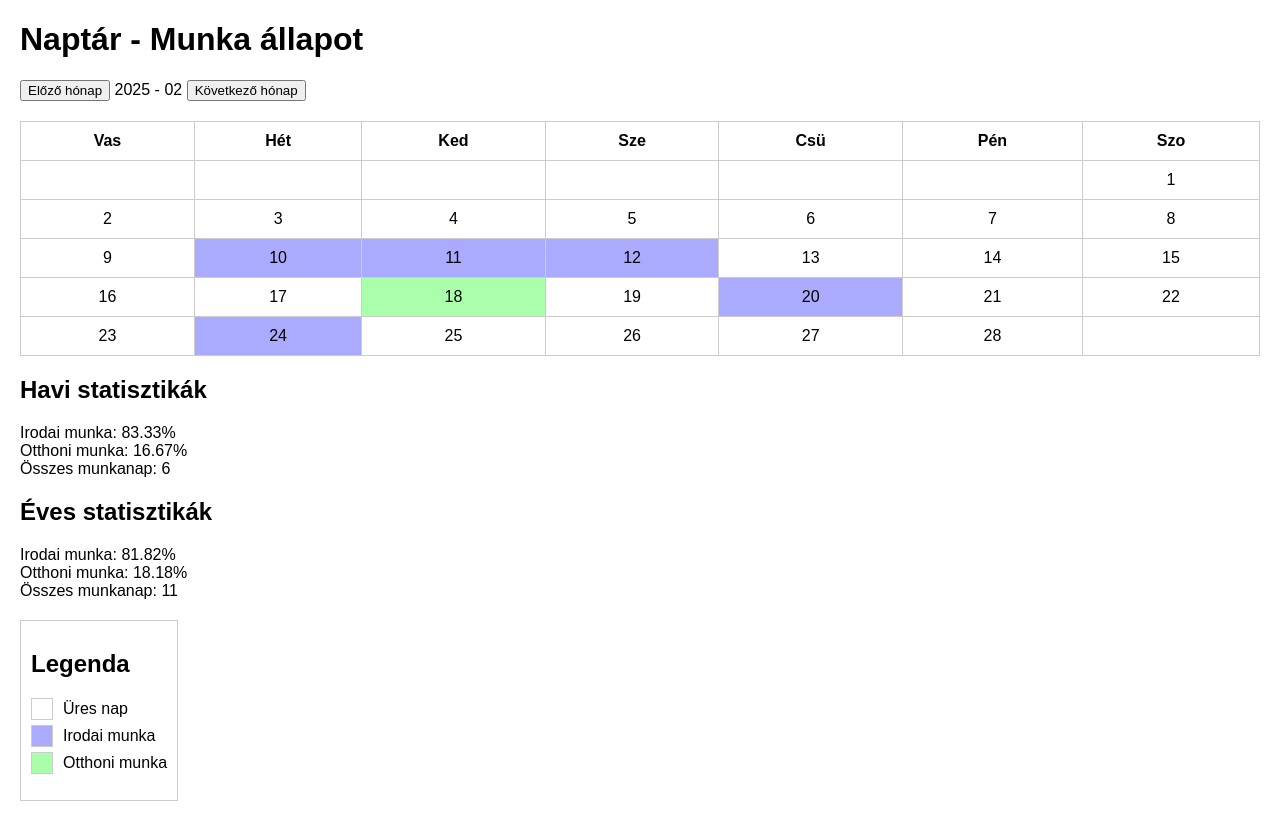
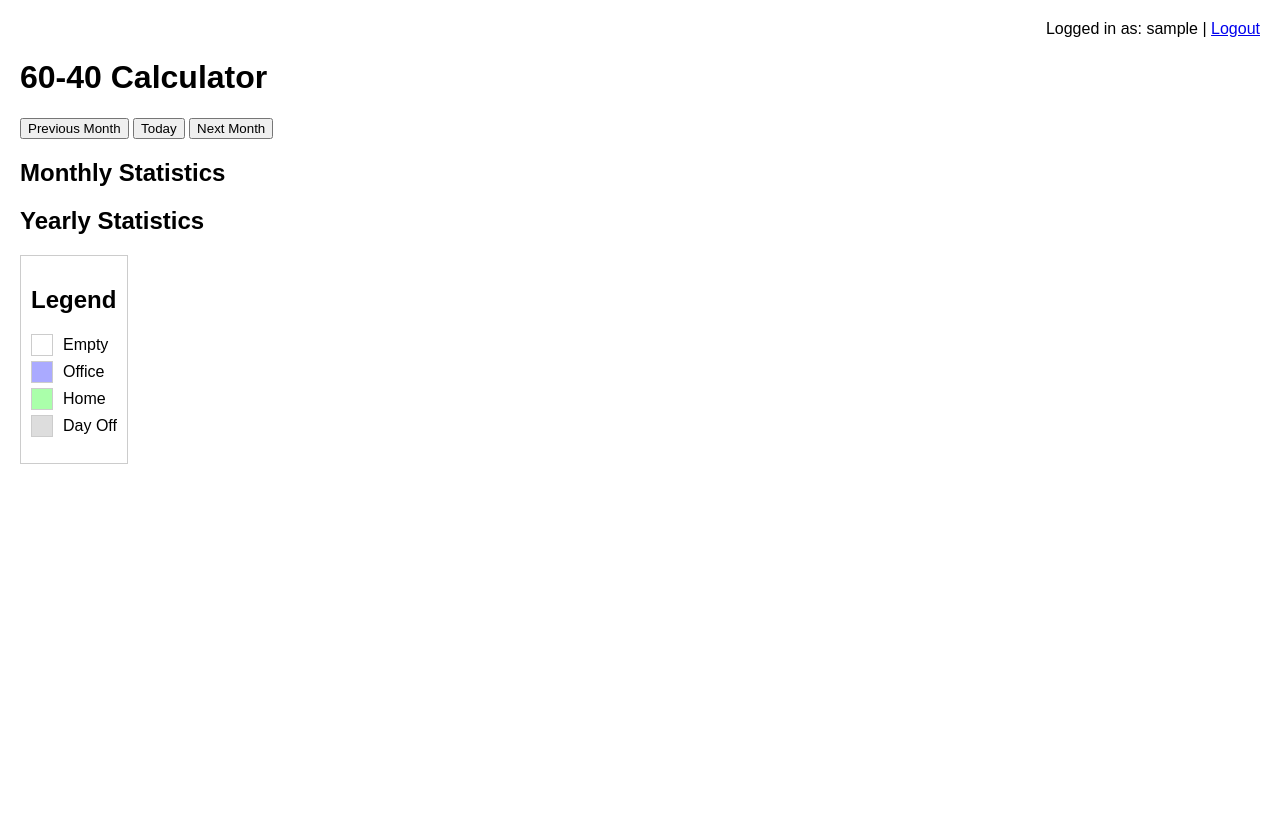
Before and after one commit to cinerin-team/availability-calendar, a Flask app: template templates/index.html in a window 1280 px wide. After the commit the page ends 464 px from the top, so only its background shows below. Run offline with Flask 2, Linux system fonts and the light colour scheme; the template is opened without the code that fills it: most values are stand-ins (such as "Sample title", 1, 10 or a date in 2020); one stand-in notice (Sample message) is shown.

Commit message:
engol, oof, today, 60 40 calc, admin

```diff
--- a/app.py
+++ b/app.py
@@ -1,38 +1,119 @@
 import os
 import json
-from flask import Flask, request, jsonify, render_template
+from flask import Flask, request, jsonify, render_template, redirect, url_for, session, flash
 from datetime import datetime, date
 import calendar
+from functools import wraps
 
 app = Flask(__name__)
+app.secret_key = "this-is-a-secret-key"  # For production, use a stronger random key
 
-DATA_FILE = "data/day_states.json"
+# Data file paths
+USERS_FILE = "data/users.json"
+DAY_STATES_FILE = "data/day_states.json"
 
-# Adatok betöltése fájlból, ha létezik, egyébként üres dictionary
-if os.path.exists(DATA_FILE):
-    with open(DATA_FILE, "r") as f:
+# Ensure the data folder exists
+if not os.path.exists("data"):
+    os.makedirs("data")
+
+# Load users
+if os.path.exists(USERS_FILE):
+    with open(USERS_FILE, "r") as f:
         try:
-            day_states = json.load(f)
+            users = json.load(f)
         except json.JSONDecodeError:
-            day_states = {}
+            users = {}
 else:
-    day_states = {}
+    users = {}
 
-def save_data():
-    """Az aktuális day_states dictionary mentése a DATA_FILE-ba."""
-    with open(DATA_FILE, "w") as f:
-        json.dump(day_states, f)
+# If no admin user exists, create one
+if "admin" not in users:
+    users["admin"] = "admin123"
+    with open(USERS_FILE, "w") as f:
+        json.dump(users, f)
+
+def save_users():
+    with open(USERS_FILE, "w") as f:
+        json.dump(users, f)
+
+# Load calendar data (stored per user)
+if os.path.exists(DAY_STATES_FILE):
+    with open(DAY_STATES_FILE, "r") as f:
+        try:
+            day_states_all = json.load(f)
+        except json.JSONDecodeError:
+            day_states_all = {}
+else:
+    day_states_all = {}
+
+def save_day_states():
+    with open(DAY_STATES_FILE, "w") as f:
+        json.dump(day_states_all, f)
+
+def get_user_day_states(username):
+    """If the user has no calendar data yet, initialize an empty dictionary."""
+    if username not in day_states_all:
+        day_states_all[username] = {}
+    return day_states_all[username]
+
+# Login required decorator
+def login_required(f):
+    from functools import wraps
+    @wraps(f)
+    def decorated_function(*args, **kwargs):
+        if "username" not in session:
+            return redirect(url_for("login"))
+        return f(*args, **kwargs)
+    return decorated_function
 
 @app.route("/")
+@login_required
 def index():
-    return render_template("index.html")
+    # Main page shows the logged-in user's calendar
+    return render_template("index.html", username=session["username"])
+
+@app.route("/register", methods=["GET", "POST"])
+def register():
+    if request.method == "POST":
+        username = request.form.get("username")
+        password = request.form.get("password")
+        if not username or not password:
+            flash("Please provide both username and password.")
+            return redirect(url_for("register"))
+        if username in users:
+            flash("Username already taken.")
+            return redirect(url_for("register"))
+        users[username] = password
+        save_users()
+        flash("Registration successful! You can now log in.")
+        return redirect(url_for("login"))
+    return render_template("register.html")
+
+@app.route("/login", methods=["GET", "POST"])
+def login():
+    if request.method == "POST":
+        username = request.form.get("username")
+        password = request.form.get("password")
+        if username in users and users[username] == password:
+            session["username"] = username
+            flash("Logged in successfully!")
+            return redirect(url_for("index"))
+        else:
+            flash("Incorrect username or password.")
+            return redirect(url_for("login"))
+    return render_template("login.html")
+
+@app.route("/logout")
+def logout():
+    session.pop("username", None)
+    flash("You have been logged out.")
+    return redirect(url_for("login"))
 
 @app.route("/api/days", methods=["GET"])
+@login_required
 def get_days():
-    """
-    Lekérdezi az adott év és hónap napjainak állapotát.
-    Ha nincsenek paraméterek, az aktuális év/hónap adatai jelennek meg.
-    """
+    username = session["username"]
+    day_states = get_user_day_states(username)
     year = request.args.get("year")
     month = request.args.get("month")
     if not year or not month:
@@ -51,28 +132,22 @@ def get_days():
     return jsonify({"year": year, "month": month, "days": days})
 
 @app.route("/api/day", methods=["POST"])
+@login_required
 def update_day():
-    """
-    Frissíti egy adott nap állapotát.
-    Várt JSON példa: { "date": "2025-02-07", "state": "office" }
-    """
+    username = session["username"]
+    day_states = get_user_day_states(username)
     data = request.get_json()
     if not data or "date" not in data or "state" not in data:
         return jsonify({"error": "Invalid data"}), 400
     day = data["date"]
     state = data["state"]
-    if state not in ["empty", "office", "home"]:
+    if state not in ["empty", "office", "home", "day_off"]:
         return jsonify({"error": "Invalid state"}), 400
     day_states[day] = state
-    save_data()  # Mentés fájlba
+    save_day_states()  # Save changes to file
     return jsonify({"success": True, "date": day, "state": state})
 
-def calculate_stats(year, month=None):
-    """
-    Számolja ki az irodai és otthoni munkanapok százalékos arányát.
-    Ha month értéke adott, az adott hónapra számol; különben az egész évre.
-    A százalék a munkanapok (irodai + otthoni) arányában értendő.
-    """
+def calculate_stats(day_states, year, month=None):
     office_count = 0
     home_count = 0
     total_work = 0
@@ -85,6 +160,7 @@ def calculate_stats(year, month=None):
             continue
         if month is not None and d.month != month:
             continue
+        # Only count office and home as work days (day_off is not counted)
         if state == "office":
             office_count += 1
             total_work += 1
@@ -100,11 +176,10 @@ def calculate_stats(year, month=None):
     return {"office": office_percent, "home": home_percent, "total_work_days": total_work}
 
 @app.route("/api/stats", methods=["GET"])
+@login_required
 def stats():
-    """
-    API végpont statisztikához.
-    Paraméterek: year (kötelező) és opcionálisan month.
-    """
+    username = session["username"]
+    day_states = get_user_day_states(username)
     year = request.args.get("year")
     if not year:
         now = datetime.now()
@@ -114,11 +189,11 @@ def stats():
     month = request.args.get("month")
     if month:
         month = int(month)
-        result = calculate_stats(year, month)
+        result = calculate_stats(day_states, year, month)
         result["year"] = year
         result["month"] = month
     else:
-        result = calculate_stats(year)
+        result = calculate_stats(day_states, year)
         result["year"] = year
     return jsonify(result)
 
--- a/static/calendar.js
+++ b/static/calendar.js
@@ -5,11 +5,12 @@ document.addEventListener("DOMContentLoaded", function() {
     const currentMonthYearSpan = document.getElementById("current-month-year");
     const prevMonthBtn = document.getElementById("prev-month");
     const nextMonthBtn = document.getElementById("next-month");
+    const todayBtn = document.getElementById("today");
     const monthlyStatsDiv = document.getElementById("monthly-stats");
     const yearlyStatsDiv = document.getElementById("yearly-stats");
 
     function loadCalendar(year, month) {
-        // month: 1-től 12-ig
+        // month: 1-12
         fetch(`/api/days?year=${year}&month=${month}`)
             .then(response => response.json())
             .then(data => {
@@ -19,15 +20,12 @@ document.addEventListener("DOMContentLoaded", function() {
     }
 
     function renderCalendar(year, month, daysData) {
-        // Töröljük az előző naptár tartalmát
         calendarDiv.innerHTML = "";
-
         currentMonthYearSpan.textContent = `${year} - ${month < 10 ? '0' + month : month}`;
 
-        // Táblázat létrehozása
         const table = document.createElement("table");
         const headerRow = document.createElement("tr");
-        const weekdays = ["Vas", "Hét", "Ked", "Sze", "Csü", "Pén", "Szo"];
+        const weekdays = ["Sun", "Mon", "Tue", "Wed", "Thu", "Fri", "Sat"];
         weekdays.forEach(day => {
             const th = document.createElement("th");
             th.textContent = day;
@@ -35,12 +33,10 @@ document.addEventListener("DOMContentLoaded", function() {
         });
         table.appendChild(headerRow);
 
-        // Az adott hónap első napjának napja (0 = vasárnap, 6 = szombat)
         const firstDay = new Date(year, month - 1, 1);
         let startDay = firstDay.getDay();
 
         let row = document.createElement("tr");
-        // Üres cellák a hónap kezdete előtt
         for (let i = 0; i < startDay; i++) {
             let cell = document.createElement("td");
             cell.textContent = "";
@@ -51,22 +47,22 @@ document.addEventListener("DOMContentLoaded", function() {
         for (let day = 1; day <= numDays; day++) {
             let cell = document.createElement("td");
             cell.textContent = day;
-            // Az adott nap állapota
             let state = daysData[day] || "empty";
             cell.classList.add(state);
             cell.dataset.day = day;
 
             cell.addEventListener("click", function() {
-                // Állapot ciklus: empty -> office -> home -> empty
+                // Cycle statuses: empty -> office -> home -> day_off -> empty
                 let newState;
                 if (state === "empty") {
                     newState = "office";
                 } else if (state === "office") {
                     newState = "home";
+                } else if (state === "home") {
+                    newState = "day_off";
                 } else {
                     newState = "empty";
                 }
-                // Dátum formázása: YYYY-MM-DD
                 let dateStr = `${year}-${month < 10 ? '0' + month : month}-${day < 10 ? '0' + day : day}`;
                 fetch("/api/day", {
                     method: "POST",
@@ -79,24 +75,22 @@ document.addEventListener("DOMContentLoaded", function() {
                 .then(data => {
                     if (data.success) {
                         state = newState;
-                        cell.classList.remove("empty", "office", "home");
+                        cell.classList.remove("empty", "office", "home", "day_off");
                         cell.classList.add(newState);
                         updateStats(year, month);
                     } else {
-                        alert("Hiba történt az állapot frissítésekor.");
+                        alert("Error updating status.");
                     }
                 });
             });
 
             row.appendChild(cell);
 
-            // Ha a sorban 7 cella van, hozzuk létre a következő sort
             if (row.children.length === 7) {
                 table.appendChild(row);
                 row = document.createElement("tr");
             }
         }
-        // Utolsó sor feltöltése, ha szükséges
         if (row.children.length > 0) {
             while (row.children.length < 7) {
                 let cell = document.createElement("td");
@@ -110,24 +104,22 @@ document.addEventListener("DOMContentLoaded", function() {
     }
 
     function updateStats(year, month) {
-        // Havi statisztikák lekérése
         fetch(`/api/stats?year=${year}&month=${month}`)
             .then(response => response.json())
             .then(data => {
                 monthlyStatsDiv.innerHTML = `
-                    Irodai munka: ${data.office}%<br>
-                    Otthoni munka: ${data.home}%<br>
-                    Összes munkanap: ${data.total_work_days}
+                    Office: ${data.office}%<br>
+                    Home: ${data.home}%<br>
+                    Total Work Days: ${data.total_work_days}
                 `;
             });
-        // Éves statisztikák lekérése
         fetch(`/api/stats?year=${year}`)
             .then(response => response.json())
             .then(data => {
                 yearlyStatsDiv.innerHTML = `
-                    Irodai munka: ${data.office}%<br>
-                    Otthoni munka: ${data.home}%<br>
-                    Összes munkanap: ${data.total_work_days}
+                    Office: ${data.office}%<br>
+                    Home: ${data.home}%<br>
+                    Total Work Days: ${data.total_work_days}
                 `;
             });
     }
@@ -142,6 +134,11 @@ document.addEventListener("DOMContentLoaded", function() {
         loadCalendar(currentDate.getFullYear(), currentDate.getMonth() + 1);
     });
 
-    // Kezdeti betöltés az aktuális hónappal
+    todayBtn.addEventListener("click", function() {
+        currentDate = new Date();
+        loadCalendar(currentDate.getFullYear(), currentDate.getMonth() + 1);
+    });
+
+    // Initial load with current month
     loadCalendar(currentDate.getFullYear(), currentDate.getMonth() + 1);
 });
--- a/static/styles.css
+++ b/static/styles.css
@@ -1,6 +1,11 @@
 body {
     font-family: Arial, sans-serif;
     margin: 20px;
+}
+
+#user-info {
+    text-align: right;
+    margin-bottom: 10px;
 }
 
 #calendar {
@@ -18,7 +23,7 @@ th, td {
     padding: 10px;
 }
 
-/* Háttérszínek a napok állapota szerint */
+/* Colors for day statuses */
 td.empty {
     background-color: #fff;
 }
@@ -31,11 +36,15 @@ td.home {
     background-color: #afa;
 }
 
+td.day_off {
+    background-color: #ddd;
+}
+
 #calendar-controls {
     margin-bottom: 10px;
 }
 
-/* Legend stílusok */
+/* Legend styles */
 #legend {
     margin-top: 20px;
     padding: 10px;
@@ -72,3 +81,14 @@ td.home {
 .legend-box.home {
     background-color: #afa;
 }
+
+.legend-box.day_off {
+    background-color: #ddd;
+}
+
+/* Flash messages */
+.flashes {
+    list-style: none;
+    padding: 0;
+    color: red;
+}
--- a/templates/index.html
+++ b/templates/index.html
@@ -1,32 +1,37 @@
 <!DOCTYPE html>
-<html lang="hu">
+<html lang="en">
 <head>
     <meta charset="UTF-8">
-    <title>Naptár - Munka állapot</title>
+    <title>60-40 Calculator</title>
     <link rel="stylesheet" href="/static/styles.css">
 </head>
 <body>
-    <h1>Naptár - Munka állapot</h1>
+    <div id="user-info">
+        Logged in as: {{ username }} | <a href="/logout">Logout</a>
+    </div>
+    <h1>60-40 Calculator</h1>
     <div id="calendar-controls">
-        <button id="prev-month">Előző hónap</button>
+        <button id="prev-month">Previous Month</button>
+        <button id="today">Today</button>
+        <button id="next-month">Next Month</button>
         <span id="current-month-year"></span>
-        <button id="next-month">Következő hónap</button>
     </div>
     <div id="calendar"></div>
     <div id="stats">
-        <h2>Havi statisztikák</h2>
+        <h2>Monthly Statistics</h2>
         <div id="monthly-stats"></div>
-        <h2>Éves statisztikák</h2>
+        <h2>Yearly Statistics</h2>
         <div id="yearly-stats"></div>
     </div>
 
-    <!-- Legend hozzáadása -->
+    <!-- Legend -->
     <div id="legend">
-        <h2>Legenda</h2>
+        <h2>Legend</h2>
         <ul>
-            <li><span class="legend-box empty"></span> Üres nap</li>
-            <li><span class="legend-box office"></span> Irodai munka</li>
-            <li><span class="legend-box home"></span> Otthoni munka</li>
+            <li><span class="legend-box empty"></span> Empty</li>
+            <li><span class="legend-box office"></span> Office</li>
+            <li><span class="legend-box home"></span> Home</li>
+            <li><span class="legend-box day_off"></span> Day Off</li>
         </ul>
     </div>
 
--- /dev/null
+++ b/templates/login.html
@@ -0,0 +1,28 @@
+<!DOCTYPE html>
+<html lang="hu">
+<head>
+    <meta charset="UTF-8">
+    <title>Bejelentkezés</title>
+    <link rel="stylesheet" href="/static/styles.css">
+</head>
+<body>
+    <h1>Bejelentkezés</h1>
+    {% with messages = get_flashed_messages() %}
+      {% if messages %}
+        <ul class="flashes">
+        {% for message in messages %}
+          <li>{{ message }}</li>
+        {% endfor %}
+        </ul>
+      {% endif %}
+    {% endwith %}
+    <form method="POST" action="/login">
+        <label for="username">Felhasználónév:</label>
+        <input type="text" id="username" name="username" required><br><br>
+        <label for="password">Jelszó:</label>
+        <input type="password" id="password" name="password" required><br><br>
+        <button type="submit">Bejelentkezés</button>
+    </form>
+    <p>Nincs még fiókod? <a href="/register">Regisztrálj itt!</a></p>
+</body>
+</html>
```
Also changed, not shown: templates/register.html (added, +28 -0 lines).
